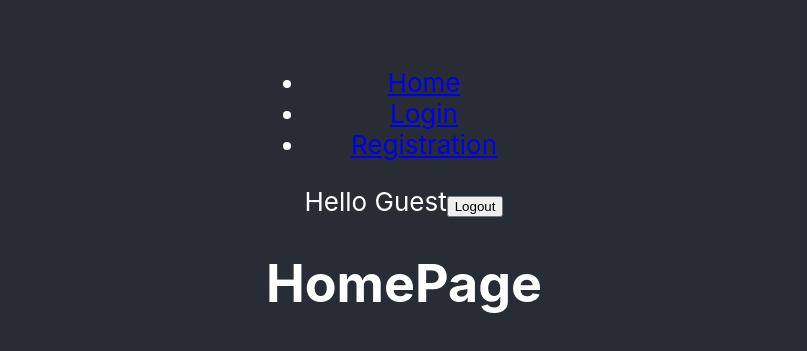
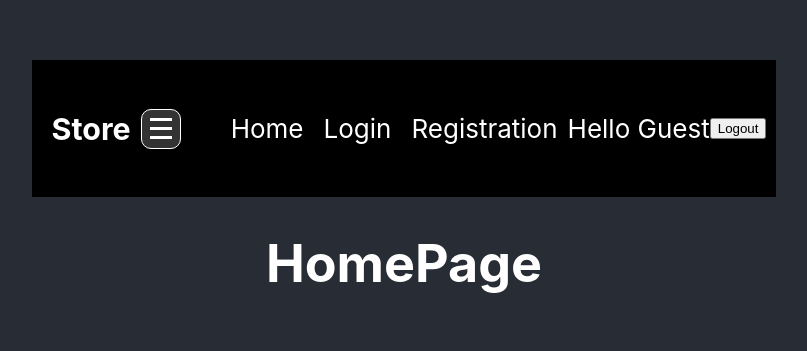
Before and after one commit to Inlvert/MERN-Store, a React (Create React App) app in the folder client/: page / in a window 1280 px wide. Shown: the part 205-556 px from the top of the page, without its empty margins (236-1043 px from the left). Built offline with nearby package versions, Linux system fonts and the light colour scheme.

Commit message:
add update Header comp.

```diff
--- /dev/null
+++ b/client/src/components/Header/Header.module.scss
@@ -0,0 +1,27 @@
+.headerCover {
+  background-color: #000000;
+  padding: 10px 10px;
+  position: relative;
+}
+
+.nav {
+  display: flex;
+  justify-content: space-between;
+  align-items: center;
+}
+
+.navItem {
+  list-style-type: none;
+  display: flex;
+  justify-content: space-between;
+}
+
+.navLink {
+  text-decoration: none;
+  padding: 10px 10px;
+  color: white;
+  &:hover {
+    color: red;
+    font-weight: bold;
+  }
+}
--- a/client/src/components/Header/index.jsx
+++ b/client/src/components/Header/index.jsx
@@ -3,6 +3,9 @@ import { NavLink } from "react-router";
 import { useDispatch, useSelector } from "react-redux";
 import { logout } from "../../redux/slices/authSlice";
 import { clearToken } from "../../api";
+import style from "./Header.module.scss";
+import Burger from "../Burger";
+
 
 function Header(props) {
   const dispatch = useDispatch();
@@ -15,21 +18,25 @@ function Header(props) {
   };
 
   return (
-    <header>
-      <nav>
-        <ul>
+    <header className={style.headerCover}>
+      <nav className={style.nav}>
+        <a href="/" className={style.navLink}>
+          <h3>Store</h3>
+        </a>
+        <Burger/>
+        <ul className={style.navItem}>
           <li>
-            <NavLink to="/" end>
+            <NavLink to="/" end className={style.navLink}>
               Home
             </NavLink>
           </li>
           <li>
-            <NavLink to="/login" end>
+            <NavLink to="/login" end className={style.navLink}>
               Login
             </NavLink>
           </li>
           <li>
-            <NavLink to="/registration" end>
+            <NavLink to="/registration" end className={style.navLink}>
               Registration
             </NavLink>
           </li>
```
